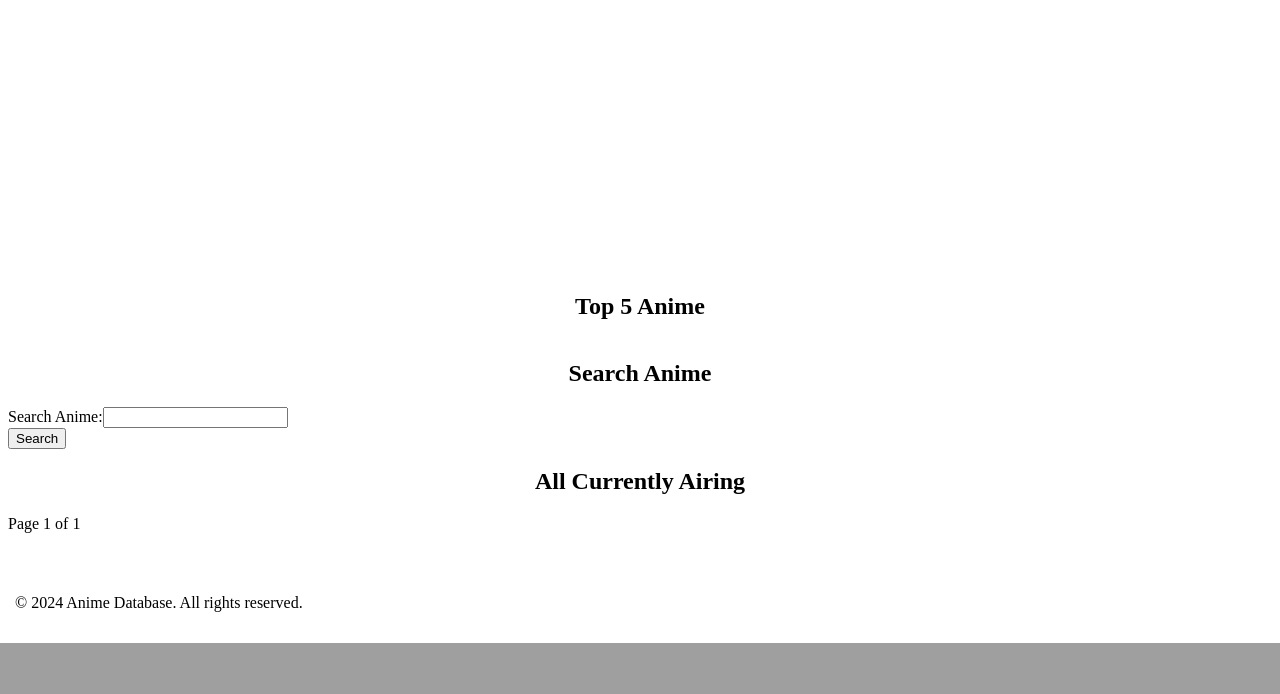
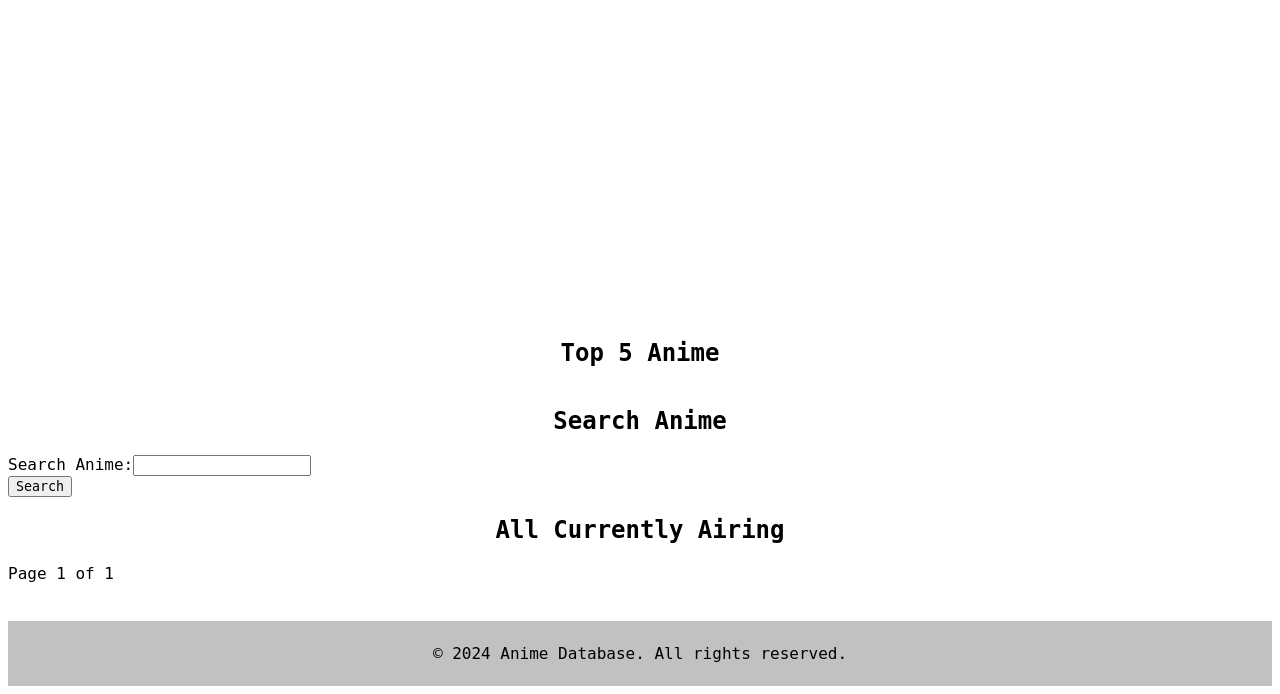
Before and after one commit to Slydawgz/INST377-Group-Project_Final, a Django app: page / in a window 1280 px wide; the page is wider, and only the part inside the window is pictured. Shown: the part 2581-3275 px from the top of that part. Before the commit the page ends 3224 px from the top of that part, so only its background shows below. Run offline with Django 5.2, Linux system fonts and the light colour scheme; data that the repository does not hold is empty; some libraries are stand-ins or nearby versions.

Commit message:
Update Home.css

```diff
--- a/static/css/Home.css
+++ b/static/css/Home.css
@@ -1,3 +1,21 @@
+* {
+    font-family: 'Poppins', monospace;
+}
+
+#headerSection, #footerSection{
+    background-color: #c1c1c1;
+    text-align: center;
+}
+
+#headerSection {
+    padding: 10px;
+}
+
+#footerSection {
+    padding: 7px;
+    margin-top: 3%;;
+}
+
 #mainNav {
     background-color: rgb(255, 255, 255);
     text-align: right;
```
